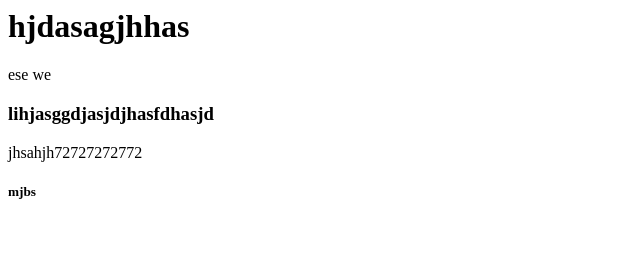
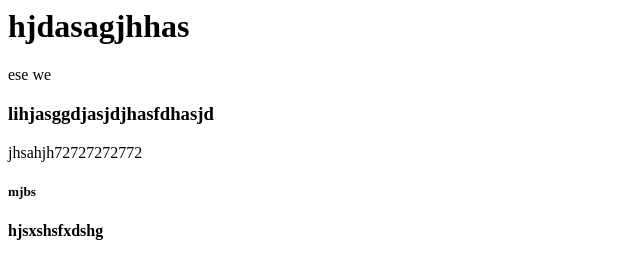
Before and after one commit to Riox24-del/claseRepo, a plain HTML site: page index.html in a window 1280 px wide. Shown: the whole page, without its empty margins (0-640 px from the left). Drawn offline with Linux system fonts and the light colour scheme.

Commit message:
Update index.html
jascnhagujqweguwqjgujqsfhjhhjh

```diff
--- a/index.html
+++ b/index.html
@@ -3,3 +3,4 @@
 <h3>lihjasggdjasjdjhasfdhasjd</h3>
 <div>jhsahjh72727272772</div>
 <h5>mjbs</h5>
+<h4>hjsxshsfxdshg</h4>
```
